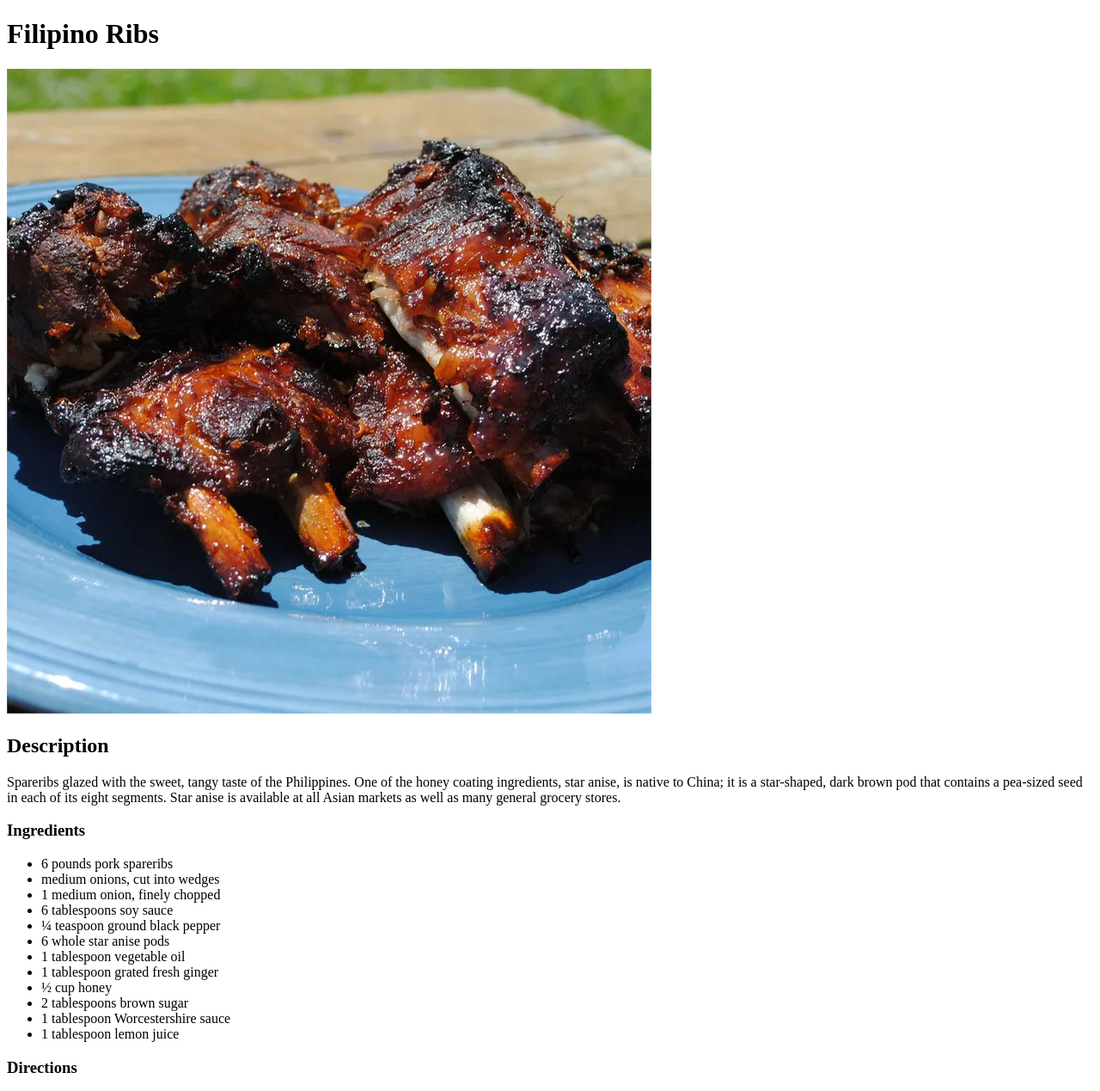
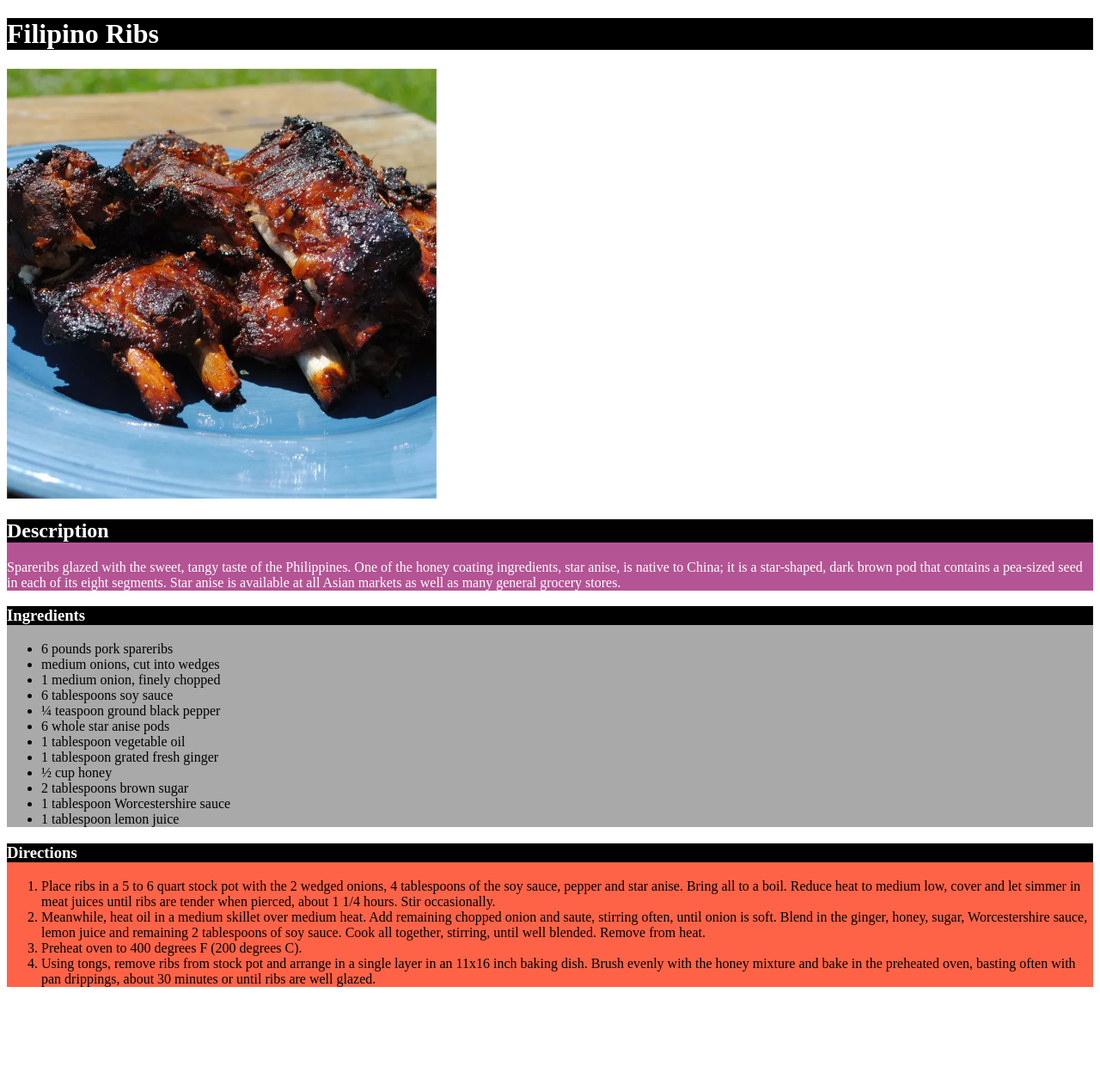
Before and after one commit to Nisroach/odin-recipes, a plain HTML site: page recipes/filipino-ribs/filipino-ribs.html in a window 1280 px wide. Shown: the top 1269 px of the page at 86% size. After the commit the page ends 1164 px from the top, so only its background shows below. Drawn offline with Linux system fonts and the light colour scheme.

Commit message:
changed up the look of webpages.

```diff
--- /dev/null
+++ b/recipes/chinese/styles.css
@@ -0,0 +1,22 @@
+img {
+    height: auto;
+    width: 500px;
+}
+
+.background-header {
+    background-color: black;
+    color: white;
+}
+
+.description-background {
+    background-color: rgb(180, 84, 148);
+    color: white;
+}
+
+.ingredients-background {
+    background-color: darkgray;
+}
+
+.directions-background {
+    background-color: tomato;
+}
--- a/recipes/filipino-ribs/filipino-ribs.html
+++ b/recipes/filipino-ribs/filipino-ribs.html
@@ -5,20 +5,24 @@
     <meta http-equiv="X-UA-Compatible" content="IE=edge">
     <meta name="viewport" content="width=device-width, initial-scale=1.0">
     <title>Filipino Ribs</title>
+    <link rel="stylesheet" href="styles.css">
 </head>
 <body>
-    <h1>Filipino Ribs</h1>
+    <h1 class="header">Filipino Ribs</h1>
 
     <img src="filipino-ribs-pics/421829-e854b0e4cec44a90925c50b15efa516f.webp">
 
-    <h2>Description</h2>
+    <div class="description-background">
+    <h2 class="header">Description</h2>
 
     <p>
         Spareribs glazed with the sweet, tangy taste of the Philippines. One of the honey coating ingredients, star anise, is native to China; it is a star-shaped,
          dark brown pod that contains a pea-sized seed in each of its eight segments. Star anise is available at all Asian markets as well as many general grocery stores.
     </p>
+    </div>
 
-    <h3>Ingredients</h3>
+    <div class="ingredients-background">
+    <h3 class="header">Ingredients</h3>
     <ul>
         <li>6 pounds pork spareribs</li>
         <li> medium onions, cut into wedges</li>
@@ -33,8 +37,10 @@
         <li>1 tablespoon Worcestershire sauce</li>
         <li>1 tablespoon lemon juice</li>
     </ul>
+    </div>
 
-    <h3>Directions</h3>
+    <div class="directions-background">
+    <h3 class="header">Directions</h3>
     <ol>
         <li>Place ribs in a 5 to 6 quart stock pot with the 2 wedged onions, 4 tablespoons of the soy sauce, pepper and star anise. Bring all to a boil. Reduce heat to medium low, cover and let simmer
             in meat juices until ribs are tender when pierced, about 1 1/4 hours. Stir occasionally. </li>
@@ -44,5 +50,6 @@
         <li>Using tongs, remove ribs from stock pot and arrange in a single layer in an 11x16 inch baking dish. Brush evenly with the honey mixture and bake in the preheated oven,
             basting often with pan drippings, about 30 minutes or until ribs are well glazed.  </li>
     </ol>
+    </div>
 </body>
 </html>
--- /dev/null
+++ b/recipes/filipino-ribs/styles.css
@@ -0,0 +1,22 @@
+.header {
+    background-color: black;
+    color: white;
+}
+
+img {
+    height: auto;
+    width: 500px;
+}
+
+.description-background {
+    background-color: rgb(180, 84, 148);
+    color: white;
+}
+
+.ingredients-background {
+    background-color: darkgray;
+}
+
+.directions-background {
+    background-color: tomato;
+}
--- /dev/null
+++ b/recipes/pizza-chicken/styles.css
@@ -0,0 +1,22 @@
+.header {
+    background-color: black;
+    color: white;
+}
+
+img {
+    height: auto;
+    width: 500px;
+}
+
+.description-background {
+    background-color: rgb(180, 84, 148);
+    color: white;
+}
+
+.ingredients-background {
+    background-color: darkgray;
+}
+
+.directions-background {
+    background-color: tomato;
+}
--- /dev/null
+++ b/styles.css
@@ -0,0 +1,25 @@
+h1 {
+    background-color: blueviolet;
+    color: white;
+    text-align: center;
+    font-weight: bold;
+}
+
+li {
+    font-weight: 200px;
+}
+
+.chinese-button {
+    background-color: red;
+    text-align: center;
+}
+
+.pizza-chicken-button {
+    background-color: brown;
+    text-align: center;
+}
+
+.filipino-ribs {
+    background-color: aquamarine;
+    text-align: center;
+}
```
Also changed, not shown: index.html (+4 -3 lines), recipes/chinese/chinese.html (+12 -4 lines), recipes/pizza-chicken/pizza-chicken.html (+11 -4 lines).
